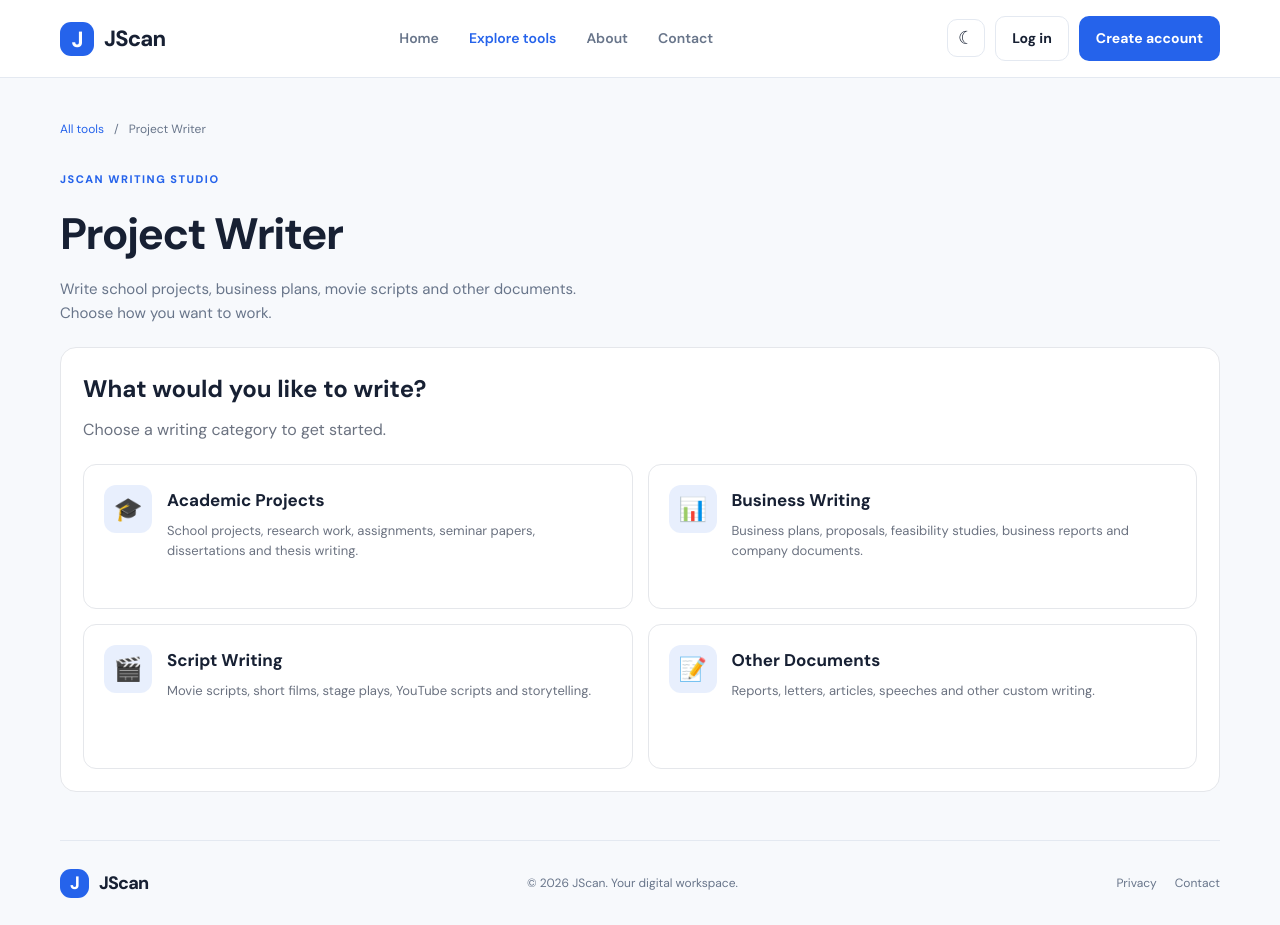
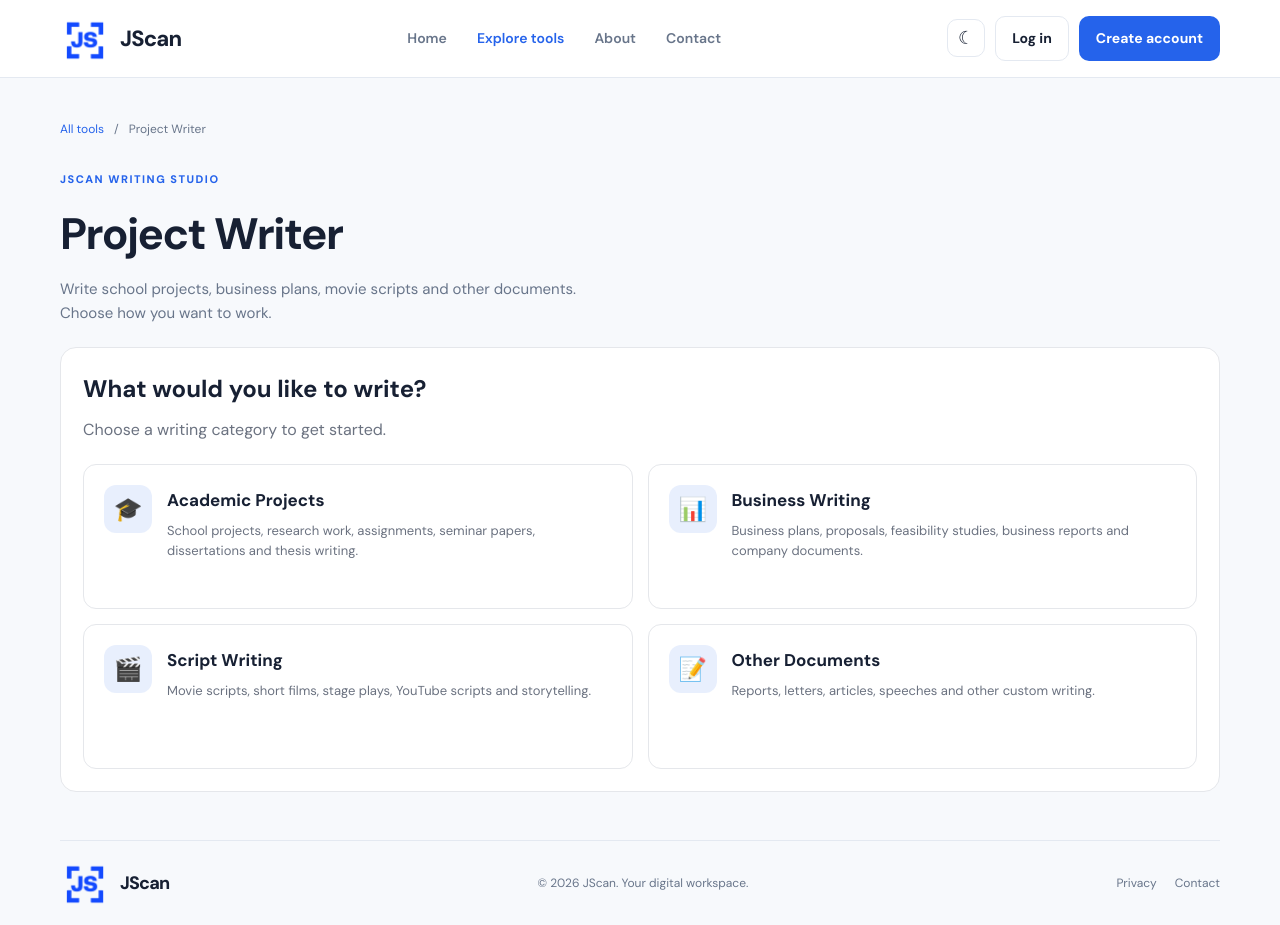
Before and after one commit to bossbeloved1/jscan, a plain HTML site: page JScan-starter/JScan/project-writer.html in a window 1280 px wide. Drawn offline with nearby package versions, Linux system fonts and the light colour scheme.

Commit message:
Add brand logo to project-writer.html
Added a brand logo image to the project writer page.

```diff
--- a/JScan-starter/JScan/project-writer.html
+++ b/JScan-starter/JScan/project-writer.html
@@ -1,13 +1,25 @@
-
 <!DOCTYPE html>
 <html lang="en">
 <head>
   <meta charset="UTF-8">
   <meta name="viewport" content="width=device-width, initial-scale=1">
   <title>Project Writer — JScan</title>
+
+  <link rel="icon" type="image/svg+xml" href="css/logoextension.svg">
   <link rel="stylesheet" href="css/style.css">
 
   <style>
+    .brand-logo {
+      width: 50px;
+      height: 50px;
+      object-fit: contain;
+      display: block;
+      background: transparent;
+      border: none;
+      box-shadow: none;
+      padding: 0;
+    }
+
     .pw-page { padding-bottom: 48px; }
     .pw-intro { margin: 26px 0 22px; }
     .pw-panel {
@@ -245,7 +257,7 @@
 
 <header class="site-header">
   <a class="brand" href="index.html">
-    <span class="brand-mark">J</span>
+    <img src="css/logo.png" alt="JScan Logo" class="brand-logo">
     <span>JScan</span>
   </a>
 
@@ -424,7 +436,7 @@
 
 <footer class="site-footer wrap">
   <a class="brand" href="index.html">
-    <span class="brand-mark">J</span>
+    <img src="css/logo.png" alt="JScan Logo" class="brand-logo">
     <span>JScan</span>
   </a>
   <span>© 2026 JScan. Your digital workspace.</span>
```
